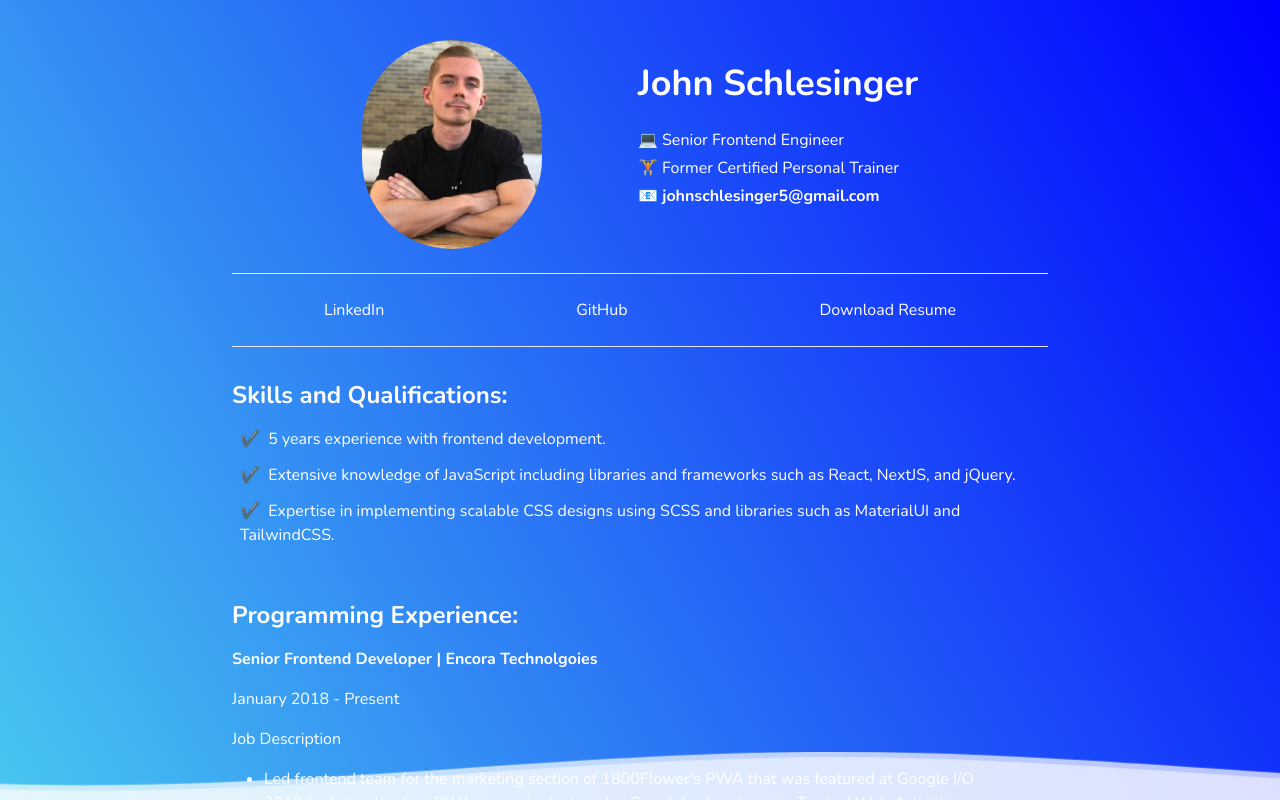
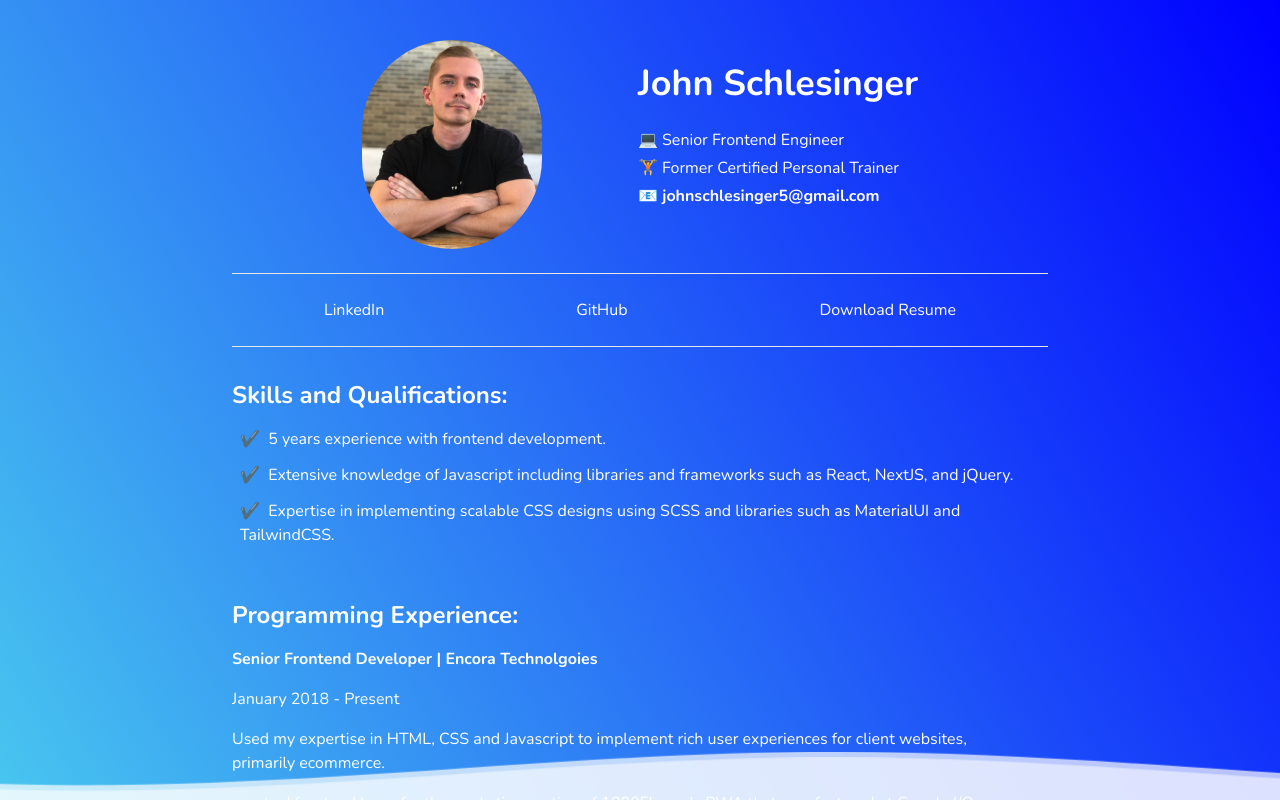
Before and after one commit to Jschles1/john-schlesinger, a Next.js app: page / in a window 1280 px wide. Built offline with nearby package versions, Linux system fonts and the light colour scheme; what tailwind-gradient-mask-image, tailwindcss-animation would draw is missing.

Commit message:
Add job description

```diff
--- a/src/pages/index.tsx
+++ b/src/pages/index.tsx
@@ -8,7 +8,7 @@ import EducationItem from '../components/EducationItem';
 
 const skills = [
     '5 years experience with frontend development.',
-    'Extensive knowledge of JavaScript including libraries and frameworks such as React, NextJS, and jQuery.',
+    'Extensive knowledge of Javascript including libraries and frameworks such as React, NextJS, and jQuery.',
     'Expertise in implementing scalable CSS designs using SCSS and libraries such as MaterialUI and TailwindCSS.',
 ];
 
@@ -18,7 +18,8 @@ const programmingExperience = [
         company: 'Encora Technolgoies',
         startDate: 'January 2018',
         endDate: 'Present',
-        description: 'Job Description',
+        description:
+            'Used my expertise in HTML, CSS and Javascript to implement rich user experiences for client websites, primarily ecommerce.',
         accomplishments: [
             "Led frontend team for the marketing section of 1800Flower's PWA that was featured at Google I/O 2019 for being the first PWA app to be featured in Google's play store via Trusted Web Activities.",
             "Worked closely with client design teams to implement new design on LG's ecommerce site, resulting in higher conversions due to a better user experience.",
```
